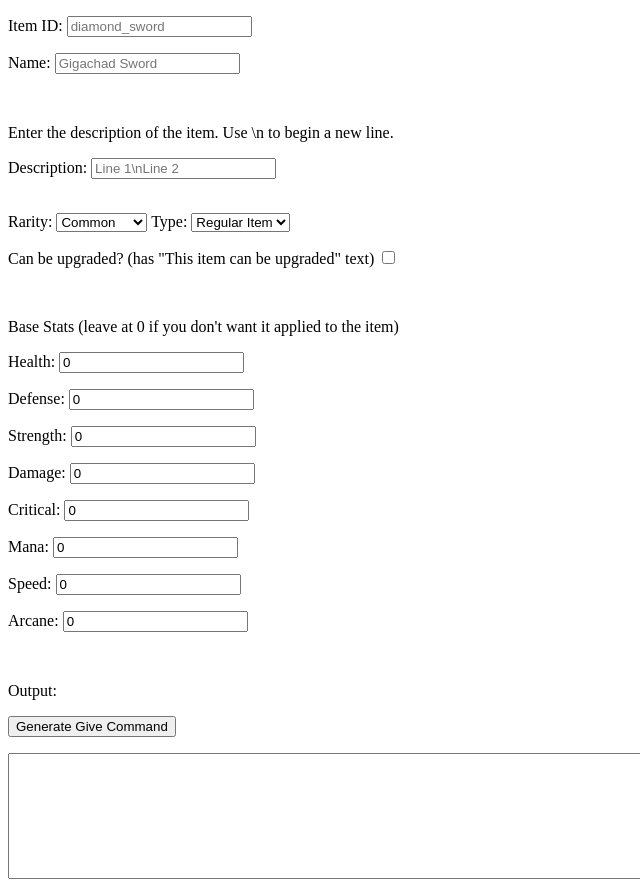
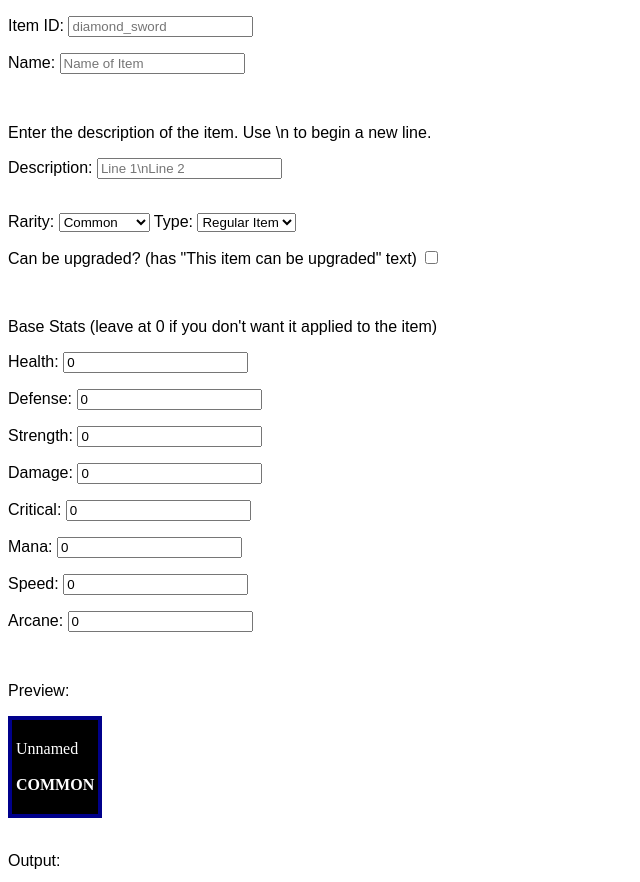
Before and after one commit to Pruper/melyraitemgenerator, a plain HTML site: page index.html in a window 1280 px wide. Shown: the top 882 px of the page, without its empty margins (0-640 px from the left). Drawn offline with Linux system fonts and the light colour scheme; a web font is replaced by a local one.

Commit message:
Added an item tooltip preview

```diff
--- a/index.html
+++ b/index.html
@@ -6,9 +6,13 @@
     <meta http-equiv="X-UA-Compatible" content="IE=edge">
     <meta name="viewport" content="width=device-width, initial-scale=1.0">
     <title>Melyra Item Generator</title>
+
+    <link rel="stylesheet" media="screen" href="https://fontlibrary.org/face/minecraftia" type="text/css"/>
+    <link rel="stylesheet" href="style.css">
 </head>
 
 <body>
+    <div id="inputs">
         <p>
             <label for="input_itemId">Item ID:</label>
             <input type="text" placeholder="diamond_sword" id="input_itemId" name="input_itemId">
@@ -16,7 +20,7 @@
 
         <p>
             <label for="input_name">Name:</label>
-        <input type="text" placeholder="Gigachad Sword" id="input_name" name="input_name">
+            <input type="text" placeholder="Name of Item" id="input_name" name="input_name">
         </p>
 
         <br>
@@ -96,6 +100,14 @@
             <label for="input_stat_arcane">Arcane:</label>
             <input type="number" value=0 id="input_stat_arcane" name="input_stat_arcane">
         </p>
+    </div>
+
+    <br>
+
+    <p>Preview:</p>
+    <div id="outputPreview">
+
+    </div>
 
     <br>
     <p>Output:</p>
--- a/script.js
+++ b/script.js
@@ -63,7 +63,7 @@ const attributeUuids = {
 
 const types = [
     { name: "", attributeUuid: attributeUuids.MAINHAND }, // Normal item
-    { name: "Sword", attributeUuid: attributeUuids.MAINHAND},
+    { name: "Sword", attributeUuid: attributeUuids.MAINHAND },
     { name: "Bow", attributeUuid: attributeUuids.MAINHAND },
     { name: "Helmet", attributeUuid: attributeUuids.HEAD },
     { name: "Chestplate", attributeUuid: attributeUuids.CHEST },
@@ -88,7 +88,6 @@ function generateOutput() {
         output += `,'{"text":"${input.description}","color":"dark_gray"}'`.replaceAll("\\n", `","color":"dark_gray"}','{"text":"`);
         descriptionnbt += `['{"text":"${input.description}","color":"dark_gray"}'`.replaceAll("\\n", `","color":"dark_gray"}','{"text":"`) + `]`;
     }
-    console.log(descriptionnbt);
 
     // Stats
     let statnbt = `{Placeholder:1b` // Placeholder tag gets removed, only here for leading comma support.
@@ -171,7 +170,6 @@ function generateOutput() {
     }
 
     let outputnamenbttag = input.name.replaceAll("\\'", "'").replaceAll("\\\"", "\"")
-    console.log(outputnamenbttag);
     output += `,Name:"${outputnamenbttag}",Type:"${types[input.type].name.toUpperCase()}",Rarity:"${rarities[input.rarity].name.toUpperCase()}",RarityColor:'{"text":"","color":"${rarities[input.rarity].color}"}',LevelColor:'{"text":"","color":"${"#" + darkenColor(rarities[input.rarity].color, -85)}"}'`
 
     // Remaining tags (stats, hideflags, attributes...)
@@ -184,14 +182,14 @@ function generateOutput() {
     return output;
 }
 
-function generateCommand() {
+function loadInputs() {
     let currentValue;
 
     currentValue = document.getElementById("input_itemId").value;
     input.itemId = currentValue != "" ? currentValue : "diamond_sword";
 
     currentValue = document.getElementById("input_name").value;
-    input.name = currentValue != "" ? currentValue : "Gigachad Sword";
+    input.name = currentValue != "" ? currentValue : "Unnamed";
 
     currentValue = document.getElementById("input_description").value;
     input.description = currentValue != "" ? currentValue : "";
@@ -228,8 +226,100 @@ function generateCommand() {
 
     currentValue = document.getElementById("input_stat_arcane").value;
     input.stat_arcane = !isNaN(parseFloat(currentValue)) ? parseFloat(currentValue) : 0;
+}
+
+function generateCommand() {
+    loadInputs();
 
     document.getElementById("output").value = generateOutput();
+}
+
+function generatePreview() {
+    loadInputs();
+
+    let element = document.getElementById("outputPreview");
+    let name = JSON.parse(getStringBetweenTwoStrings(generateOutput(), "Name:", ",Lore").replaceAll("'{", "{").replaceAll("}'", "}").replaceAll("'[", "[").replaceAll("]'", "]"));
+    let loreList = getStringBetweenTwoStrings(generateOutput(), "Lore:", "},Name").replaceAll("'{", "{").replaceAll("}'", "}").replaceAll("'[", "[").replaceAll("]'", "]");
+
+    if (loreList.length < 1) {
+        loreList = getStringBetweenTwoStrings(generateOutput(), "Lore:", "},Description").replaceAll("'{", "{").replaceAll("}'", "}").replaceAll("'[", "[").replaceAll("]'", "]");
+    }
+
+    loreList = JSON.parse(loreList);
+    loreList.unshift(name);
+
+    let html = "";
+    for (i in loreList) {
+        html += generateColorTextFromJson(loreList[i]);
+        if (i != loreList.length - 1) {
+            html += "<br>"
+        }
+    }
+
+    element.innerHTML = `<p>${html}</p>`;
+}
+
+function generateColorTextFromJson(json) {
+    if (!Array.isArray(json)) {
+        json = [json];
+    }
+
+    let htmlLine = "";
+    let inheritedProperties = {
+        italic: json[0].italic,
+        bold: json[0].bold,
+        underlined: json[0].underlined,
+        strikethrough: json[0].strikethrough,
+        obfuscated: json[0].obfuscated
+    }
+    let inheritance = Object.keys(inheritedProperties)
+
+    for (i in json) {
+        for (j in inheritance) {
+            if (typeof json[i][inheritance[j]] === 'undefined') {
+                json[i][inheritance[j]] = inheritedProperties[inheritance[j]]
+            }
+        }
+
+        let html = `<span style="`;
+
+        if (typeof json[i].color != 'undefined') {
+            html += `color: #${getColor(json[i].color)};`
+        } else {
+            html += `color: #FFFFFF;`
+        }
+
+        // Italic by default
+        if (typeof json[i].italic === 'undefined') {
+            html += `font-style: italic;`
+        } else {
+            if (json[i].italic == true) {
+                html += `font-style: italic;`
+            }
+        }
+
+        if (typeof json[i].bold != 'undefined') {
+            if (json[i].bold == true) {
+                html += `font-weight: bold;`
+            }
+        }
+
+        if (typeof json[i].underlined != 'undefined' || typeof json[i].strikethrough != 'undefined') {
+            html += `text-decoration:${typeof json[i].underlined != 'undefined' ? (json[i].underlined == true ? " underline" : "") : ""}${typeof json[i].strikethrough != 'undefined' ? (json[i].strikethrough == true ? " line-through" : "") : ""};`
+        }
+
+        if (typeof json[i].obfuscated != 'undefined') {
+            if (json[i].obfuscated == true) {
+                json[i].text = json[i].text.replace(/\S/g, "#");
+            }
+        }
+
+        html += `">${json[i].text}</span>`;
+
+        htmlLine += html;
+    }
+
+    return htmlLine;
 }
 
 function getSign(number) {
@@ -237,6 +327,14 @@ function getSign(number) {
         return "+" + number;
     }
     return number;
+}
+
+function getColor(color) {
+    if (typeof colorCodes[color] != 'undefined') {
+        color = colorCodes[color];
+    }
+
+    return color;
 }
 
 function darkenColor(color, amount) {
@@ -250,4 +348,29 @@ function darkenColor(color, amount) {
     var g = (number & 0x0000FF) + amount;
     var newColor = g | (b << 8) | (r << 16);
     return newColor.toString(16);
-  }
+}
+
+function getStringBetweenTwoStrings(text, prefix, suffix) {
+    let string = text;
+    let i = string.indexOf(prefix);
+    if (i >= 0) {
+        string = string.substring(i + prefix.length);
+    }
+    else {
+        return '';
+    }
+    if (suffix) {
+        i = string.indexOf(suffix);
+        if (i >= 0) {
+            string = string.substring(0, i);
+        }
+        else {
+            return '';
+        }
+    }
+    return string;
+};
+
+
+document.getElementById("inputs").addEventListener("change", generatePreview)
+generatePreview();
--- /dev/null
+++ b/style.css
@@ -0,0 +1,13 @@
+html,
+body {
+    font-family: Arial, Helvetica, sans-serif;
+}
+
+#outputPreview {
+    width: fit-content;
+    block-size: fit-content;
+    padding: 4px;
+    font-family: 'MinecraftiaRegular';
+    border: 4px solid darkblue;
+    background-color: black;
+}
```
Lines whose indentation alone changed are shown as unchanged.
